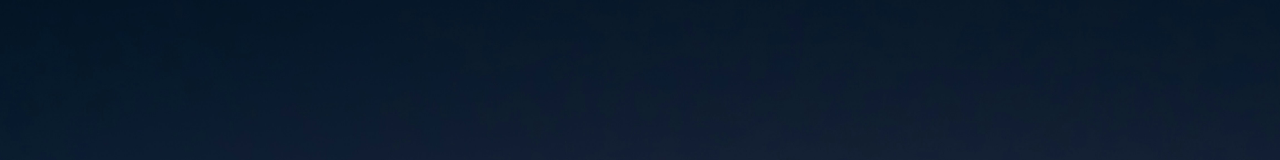
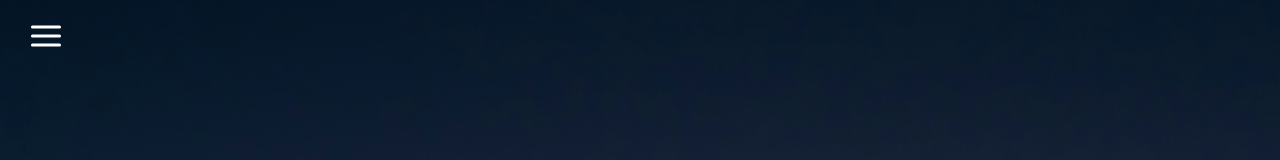
Before and after one commit to wxp02/LinguaStream, a React (Create React App) app in the folder frontend/: page /home in a window 1280 px wide. Shown: the top 160 px of the page. Built offline with nearby package versions, Linux system fonts and the light colour scheme.

Commit message:
Home page with side bar

```diff
--- a/frontend/package.json
+++ b/frontend/package.json
@@ -3,6 +3,7 @@
   "version": "0.1.0",
   "private": true,
   "dependencies": {
+    "@chakra-ui/icons": "^2.1.1",
     "@chakra-ui/react": "^2.8.2",
     "@emotion/react": "^11.11.4",
     "@emotion/styled": "^11.11.5",
@@ -12,6 +13,7 @@
     "framer-motion": "^11.1.9",
     "react": "^18.3.1",
     "react-dom": "^18.3.1",
+    "react-icons": "^5.2.1",
     "react-router-dom": "^6.23.1",
     "react-scripts": "5.0.1",
     "web-vitals": "^2.1.4"
--- /dev/null
+++ b/frontend/src/components/Sidebar.js
@@ -0,0 +1,54 @@
+import React from "react";
+import {
+  Button,
+  Text,
+  Drawer,
+  DrawerBody,
+  DrawerHeader,
+  DrawerOverlay,
+  DrawerContent,
+  DrawerCloseButton,
+  List,
+  ListItem,
+  ListIcon,
+} from "@chakra-ui/react";
+import { useNavigate } from "react-router-dom";
+import { RepeatClockIcon } from "@chakra-ui/icons";
+import { MdExitToApp } from "react-icons/md";
+
+export default function Sidebar({ isOpen, onClose }) {
+  let navigate = useNavigate();
+
+  const handleHistory = () => {
+    navigate("/history");
+  };
+
+  const handleLogout = () => {
+    navigate("/");
+  };
+  return (
+    <Drawer isOpen={isOpen} placement="left" onClose={onClose}>
+      <DrawerOverlay />
+      <DrawerContent>
+        <DrawerCloseButton />
+        <DrawerHeader sx={{ fontSize: "24px" }}>LinguaStream</DrawerHeader>
+        <DrawerBody>
+          <List spacing={5}>
+            <ListItem display="flex" alignItems="center">
+              <Button onClick={handleHistory} variant="ghost">
+                <ListIcon as={RepeatClockIcon} color="gray.500" />
+                <Text fontWeight="normal">History</Text>
+              </Button>
+            </ListItem>
+            <ListItem display="flex" alignItems="center">
+              <Button onClick={handleLogout} variant="ghost">
+                <ListIcon as={MdExitToApp} color="gray.500" />
+                <Text fontWeight="normal">Logout</Text>
+              </Button>
+            </ListItem>
+          </List>
+        </DrawerBody>
+      </DrawerContent>
+    </Drawer>
+  );
+}
--- /dev/null
+++ b/frontend/src/pages/HistoryPage.js
@@ -0,0 +1,5 @@
+import React from "react";
+
+export default function HistoryPage() {
+  return <p>Hello</p>;
+}
--- a/frontend/src/pages/HomePage.js
+++ b/frontend/src/pages/HomePage.js
@@ -1,10 +1,37 @@
 import React from "react";
-import { Input, Select, Button, Box, Heading, Text } from "@chakra-ui/react";
+import {
+  Input,
+  Select,
+  Button,
+  Box,
+  Heading,
+  Text,
+  useDisclosure,
+  IconButton,
+} from "@chakra-ui/react";
+import { HamburgerIcon } from "@chakra-ui/icons";
+import Sidebar from "../components/Sidebar";
 
 export default function HomePage() {
+  const { isOpen, onOpen, onClose } = useDisclosure();
+
   return (
     <div className="min-h-screen bg-my-image bg-cover bg-center">
       <Box className="flex flex-col items-center justify-center p-4 bg-gray-900 bg-opacity-0 min-h-screen">
+        <IconButton
+          icon={<HamburgerIcon />}
+          aria-label="Open Menu"
+          onClick={onOpen}
+          color="white"
+          backgroundColor="transparent"
+          _hover={{ bg: "transparent", opacity: 0.8 }}
+          _active={{ bg: "transparent" }}
+          sx={{ fontSize: "36px", padding: "12px" }}
+          position="absolute"
+          top="4"
+          left="4"
+        />
+        <Sidebar isOpen={isOpen} onClose={onClose} />
         <Heading as="h1" size="2xl" color="white" mb="8">
           Insert YouTube Link To Translate Audio
         </Heading>
--- a/frontend/src/pages/LandingPage.js
+++ b/frontend/src/pages/LandingPage.js
@@ -2,10 +2,10 @@ import React from "react";
 import { useNavigate } from "react-router-dom";
 
 export default function LandingPage() {
-  let navigate = useNavigate(); // Get the navigate function from the hook
+  let navigate = useNavigate();
 
   const handleGetStarted = () => {
-    navigate("/home"); // Navigate to the HomePage
+    navigate("/home");
   };
 
   return (
```
Also changed, not shown: 1 other file (tests, documents, lock files or other folders).
